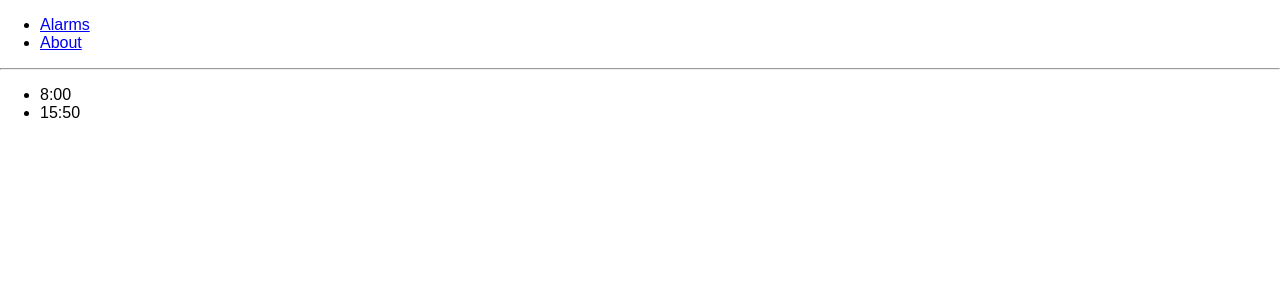
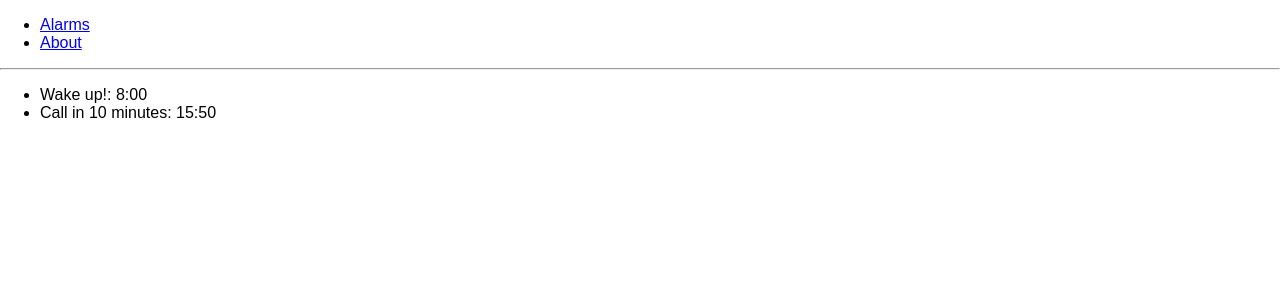
Before and after one commit to dimapaloskin/alarm-typical-react, a React (Create React App) app: page / in a window 1280 px wide. Shown: the top 300 px of the page. Built offline with nearby package versions, Linux system fonts and the light colour scheme.

Commit message:
Convert alarm from string to { name, time } object

```diff
--- a/src/components/AlarmList.js
+++ b/src/components/AlarmList.js
@@ -3,7 +3,10 @@
 import React from 'react';
 
 type Props = {
-  alarms: Array<string>;
+  alarms: Array<{
+    name: string;
+    time: string;
+  }>;
 };
 
 const AlarmList = ({ alarms }: Props) => {
@@ -13,7 +16,7 @@ const AlarmList = ({ alarms }: Props) => {
 
   return (
     <ul>
-      {alarms.map(alarm => <li key={alarm}>{alarm}</li>)}
+      {alarms.map((alarm, i) => <li key={i}>{alarm.name}: {alarm.time}</li>)}
     </ul>
   );
 };
--- a/src/containers/AlarmsPage.js
+++ b/src/containers/AlarmsPage.js
@@ -3,4 +3,9 @@
 import React from 'react';
 import AlarmList from '../components/AlarmList';
 
-export default () => <AlarmList alarms={['8:00', '15:50']}/>;
+const mockAlarms = [
+  { name: 'Wake up!', time: '8:00' },
+  { name: 'Call in 10 minutes', time: '15:50' },
+];
+
+export default () => <AlarmList alarms={mockAlarms}/>;
```
Also changed, not shown: src/stories/index.js (+9 -4 lines), 1 other file (tests, documents, lock files or other folders).
